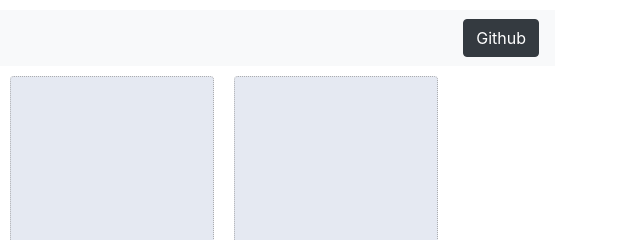
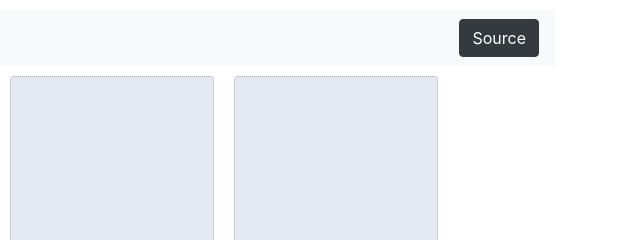
Before and after one commit to createdbyfahad/MovieRecommender, a plain HTML site: page static/index.html in a window 1280 px wide. Shown: the top 240 px of the page, 640-1280 px from the left. Drawn offline with nearby package versions, Linux system fonts and the light colour scheme.

Commit message:
updated wordings

```diff
--- a/static/index.html
+++ b/static/index.html
@@ -14,7 +14,7 @@
 	<nav class="navbar navbar-light bg-light header">
 		<span class="navbar-brand mb-0 h1">Movie Recommender</span>
 		<span class="nav-item">
-			<a class="btn btn-dark" href="http://google.com">Github</a>
+			<a class="btn btn-dark" href="ithub.com/createdbyfahad/MovieRecommender" target="_blank">Source</a>
 		</span>
 	</nav>
 	<div class="main">
```
Also changed, not shown: 1 other file.
